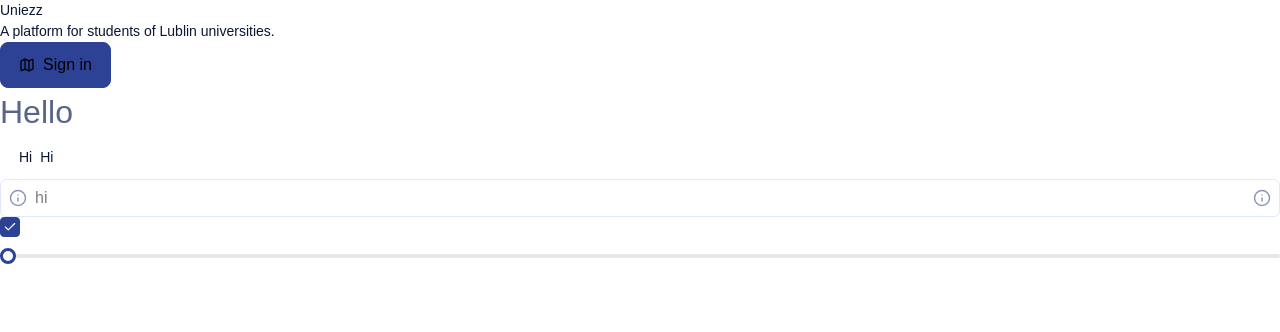
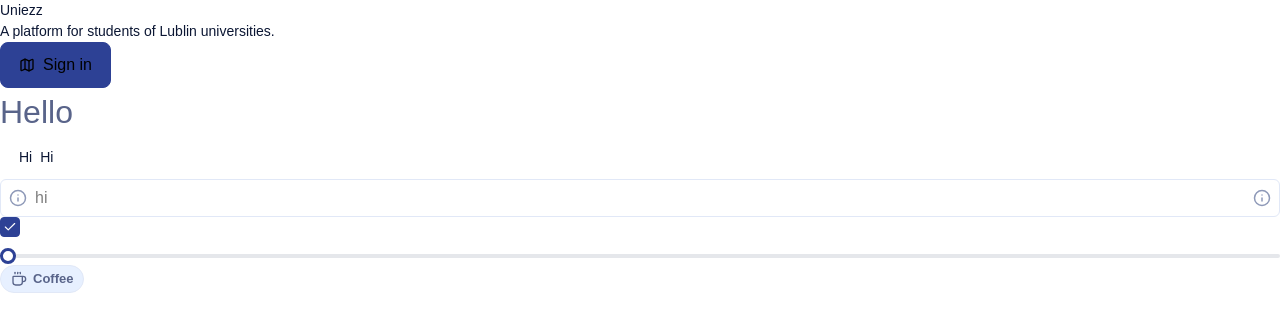
Before and after one commit to Uniezz/uniezz, a React (Vite) app: page / in a window 1280 px wide. Shown: the top 332 px of the page. Built offline with nearby package versions, Linux system fonts and the light colour scheme.

Commit message:
ui: UIBadge

```diff
--- a/src/globals.css
+++ b/src/globals.css
@@ -17,12 +17,14 @@
   --color-blue-light: #2d4195;
   --color-periwinkle: #6d76b5;
   --color-ice: #e7f0ff;
-
+  --color-blue-soft: #e7ecfb;
   /* Status */
   --color-success: #12875c;
+  --color-success-soft: #dff3e9;
   --color-success-light: #dff3ea;
   --color-warning: #b5760a;
   --color-danger: #c6374d;
+  --color-danger-soft: #fae6ea;
   --color-danger-light: #fbe6ea;
 
   /* Accent */
@@ -32,6 +34,7 @@
 
   /* Additional */
   --color-ember: #f0703a;
+  --color-warning-soft: #fbefd9;
   --color-ember-soft: #ffede3;
   --color-teal: #12a594;
   --color-teal-soft: #ddf4f0;
--- a/src/routes/index.tsx
+++ b/src/routes/index.tsx
@@ -1,6 +1,6 @@
-import { UIButton, UICheckbox, UIInput, UISlider, UIText } from '@/ui/components';
+import { UIBadge, UIButton, UICheckbox, UIInput, UISlider, UIText } from '@/ui/components';
 import { createFileRoute } from '@tanstack/react-router';
-import { Info, Map } from 'lucide-react';
+import { Coffee, Dot, Info, Map, Panda } from 'lucide-react';
 import { useState } from 'react';
 
 export const Route = createFileRoute('/')({
@@ -35,6 +35,7 @@
       />
       <UICheckbox checked={checkBoxValue} onCheckedChange={setCheckBoxValue} />
       <UISlider value={sliderValue} onValueChange={setSliderValue} />
+      <UIBadge leftIcon={Coffee} text="Coffee" type={'note'} />
     </main>
   );
 }
--- /dev/null
+++ b/src/ui/components/UIBadge.tsx
@@ -0,0 +1,17 @@
+import { type LucideIcon } from 'lucide-react';
+import { uibadge, uibadgetext } from '../styles';
+import { VariantProps } from 'class-variance-authority';
+
+type UIBadgeProps = VariantProps<typeof uibadge> & {
+  text: string;
+  leftIcon?: LucideIcon;
+};
+
+export const UIBadge = ({ text, leftIcon: LeftIcon, type }: UIBadgeProps) => {
+  return (
+    <div className={uibadge({ type })}>
+      {LeftIcon ? <LeftIcon className={uibadgetext({ color: type })} size={16} /> : null}
+      <p className={uibadgetext({ color: type })}>{text}</p>
+    </div>
+  );
+};
--- a/src/ui/components/index.tsx
+++ b/src/ui/components/index.tsx
@@ -3,3 +3,4 @@
 export * from './UIInput';
 export * from './UICheckbox';
 export * from './UISlider';
+export * from './UIBadge';
--- a/src/ui/styles/index.ts
+++ b/src/ui/styles/index.ts
@@ -2,3 +2,4 @@
 export * from './uibutton';
 export * from './uiinput';
 export * from './uislider';
+export * from './uibadge';
--- /dev/null
+++ b/src/ui/styles/uibadge.ts
@@ -0,0 +1,35 @@
+import { cva } from 'class-variance-authority';
+
+export const uibadge = cva('inline-flex border items-center px-2.5 py-0.75 rounded-full gap-1.5', {
+  variants: {
+    type: {
+      warning: 'bg-warning-soft border-warning-soft',
+      info: 'bg-blue-soft border-blue-soft',
+      success: 'bg-success-soft border-success-soft',
+      danger: 'bg-danger-soft border-danger-soft',
+      counter: 'bg-blue-light border-blue-light',
+      counterNegative: 'bg-danger border-danger',
+      note: 'bg-ice border-white-ternary',
+    },
+  },
+  defaultVariants: {
+    type: 'info',
+  },
+});
+
+export const uibadgetext = cva('font-jakarta text-[13px] font-semibold', {
+  variants: {
+    color: {
+      success: 'text-success',
+      warning: 'text-warning',
+      info: 'text-blue',
+      danger: 'text-danger',
+      counter: 'text-white',
+      counterNegative: 'text-white',
+      note: 'text-secondary',
+    },
+  },
+  defaultVariants: {
+    color: 'info',
+  },
+});
```
